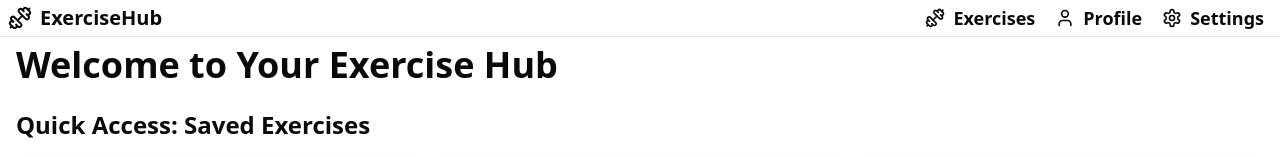
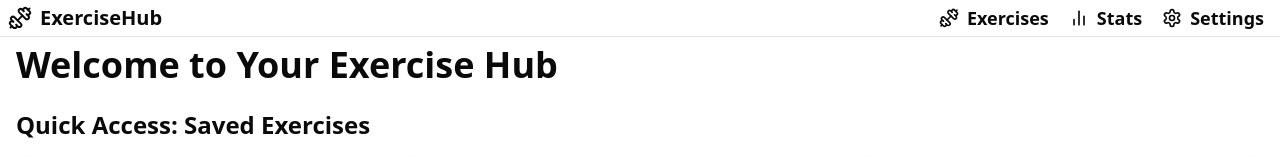
Before and after one commit to jramirez-codes/exercise-web, a React (Vite) app: page / in a window 1280 px wide. Shown: the top 157 px of the page. Built offline with nearby package versions, Linux system fonts and the light colour scheme.

Commit message:
header changes

```diff
--- a/src/components/ui-blocks/navigation/navigation.tsx
+++ b/src/components/ui-blocks/navigation/navigation.tsx
@@ -1,5 +1,5 @@
 import { Link } from "react-router"
-import { Dumbbell, User, Settings } from "lucide-react"
+import { Dumbbell, Settings, BarChart2Icon } from "lucide-react"
 import {
   NavigationMenu,
   NavigationMenuItem,
@@ -9,7 +9,7 @@ import {
 
 const navItems = [
   { name: "Exercises", href: "/exercises", icon: Dumbbell },
-  { name: "Profile", href: "/profile", icon: User },
+  { name: "Stats", href: "/stats", icon: BarChart2Icon },
   { name: "Settings", href: "/settings", icon: Settings },
 ]
 
```
